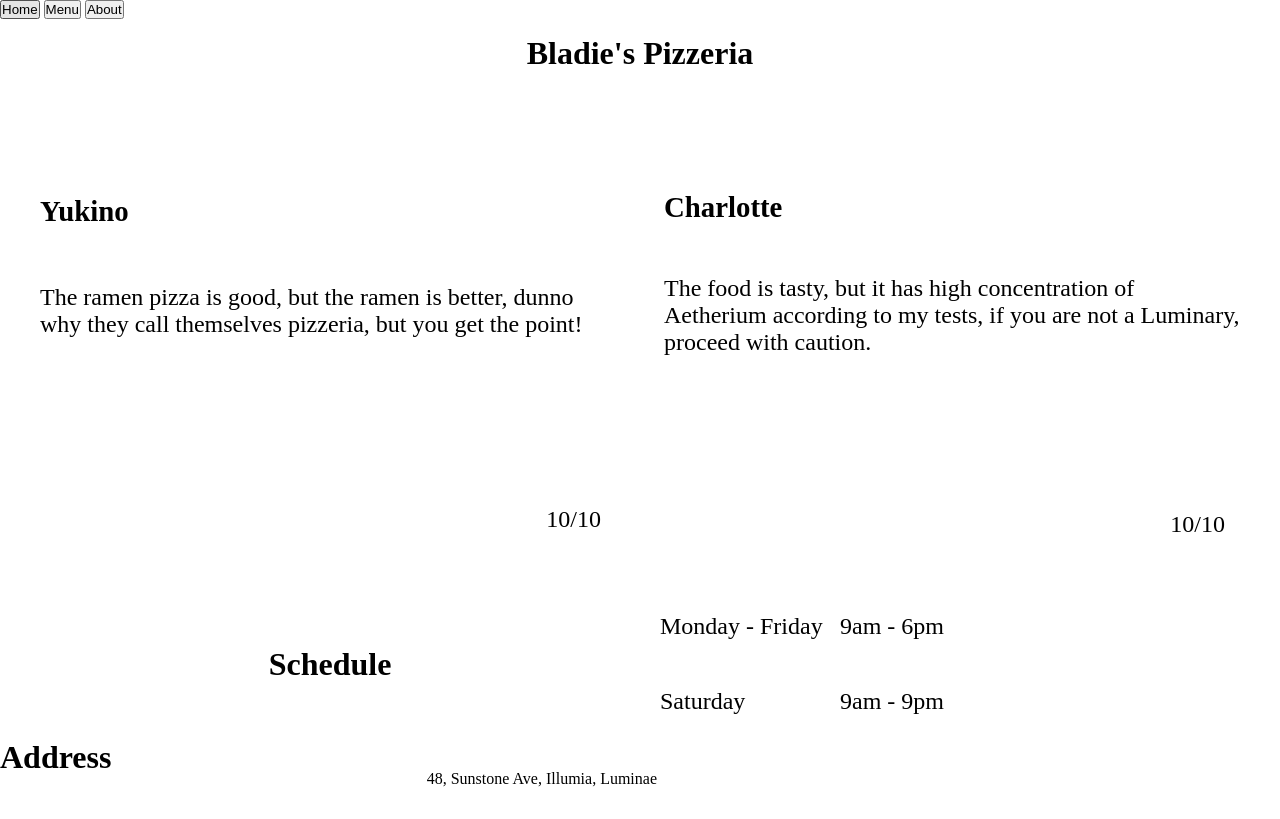
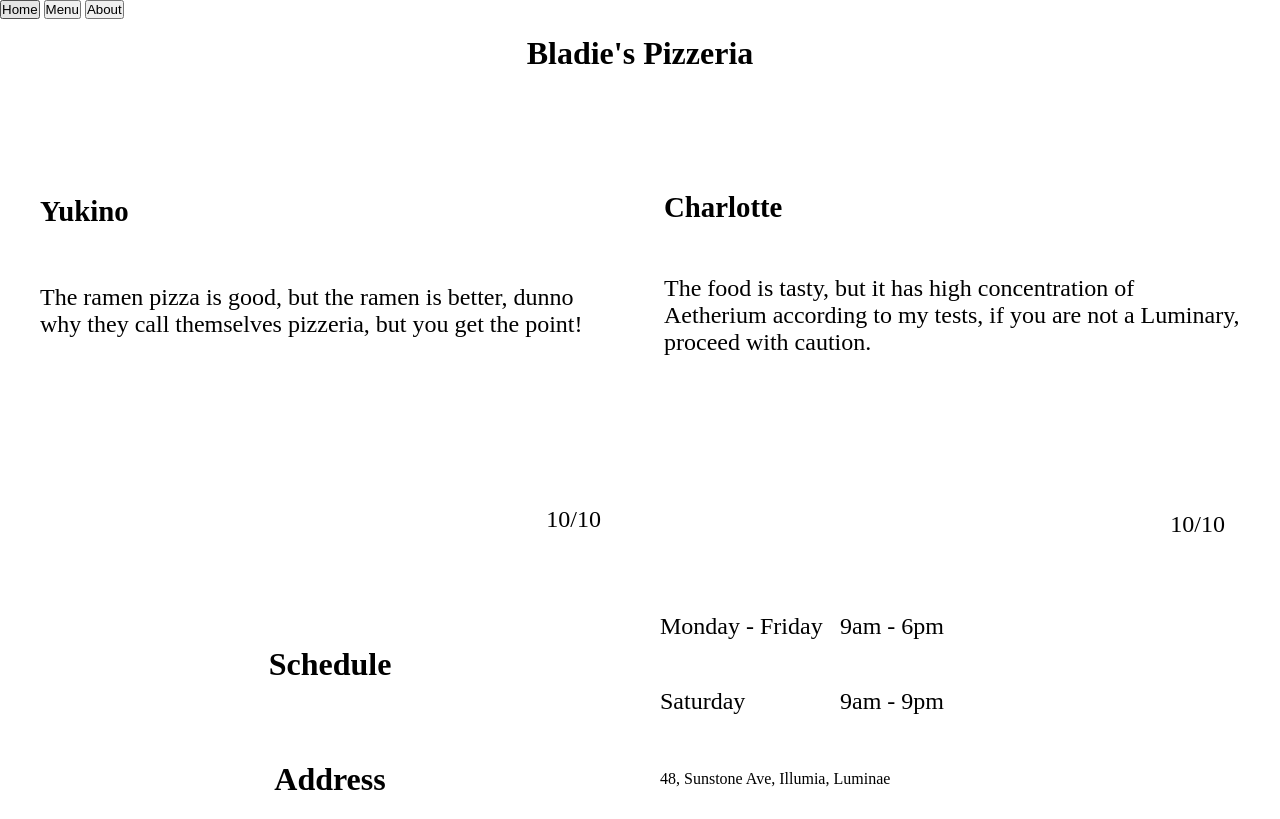
Before and after one commit to SuspiciousApplePie/restaurant-page, a website built with webpack: page src/template.html in a window 1280 px wide. Built offline with nearby package versions, Linux system fonts and the light colour scheme.

Commit message:
Improve address layout

```diff
--- a/src/styles.css
+++ b/src/styles.css
@@ -79,9 +79,19 @@ body {
 
 .address {
 	display: grid;
-	grid-template-columns: 1fr 2fr;
+	grid-template-columns: repeat(2, 1fr);
+	margin-inline-end: 20px;
+	margin-inline-start: 20px;
+}
+
+.address h1 {
+	display: grid;
+	align-content: center;
+	justify-content: center;
 }
 
 .address p {
-	align-self: center;
+	display: grid;
+	align-content: center;
+	padding: 20px;
 }
```
